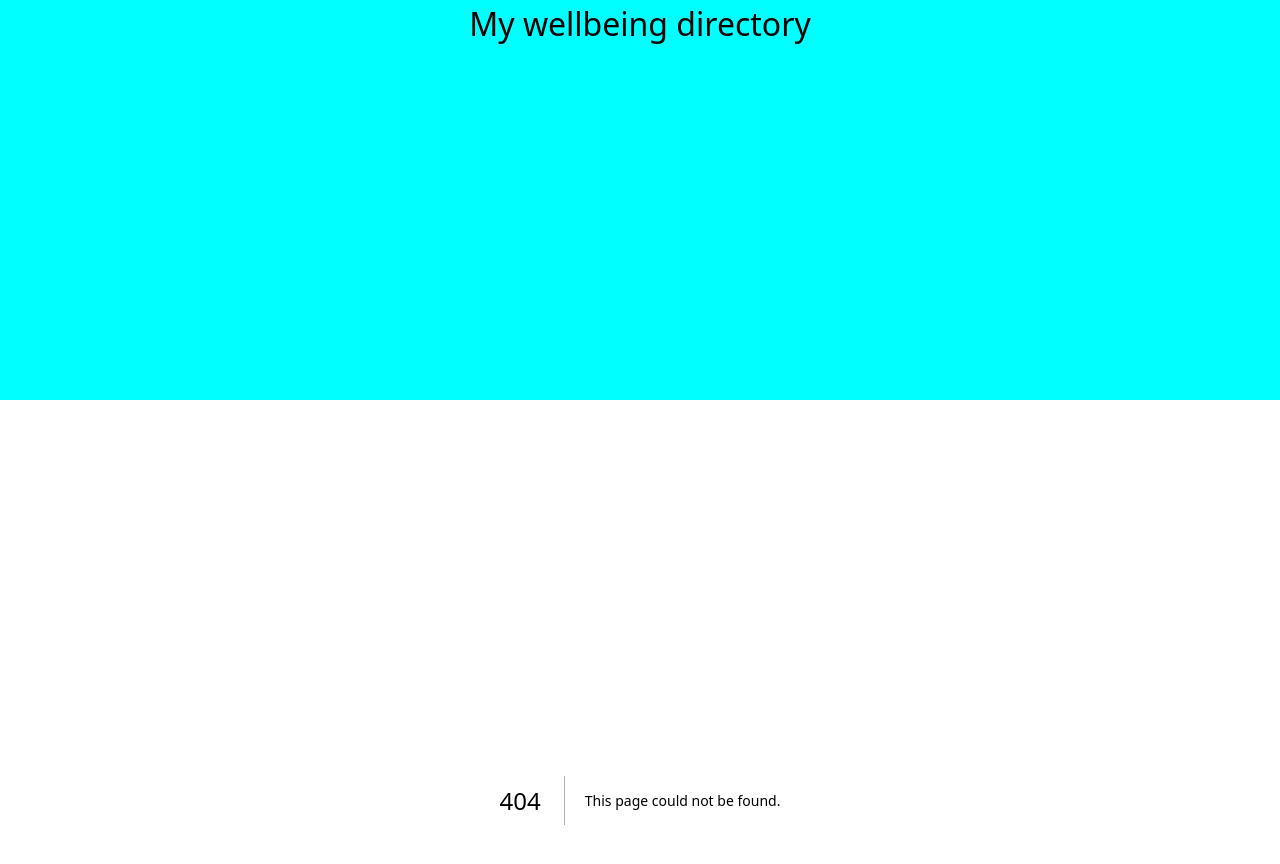
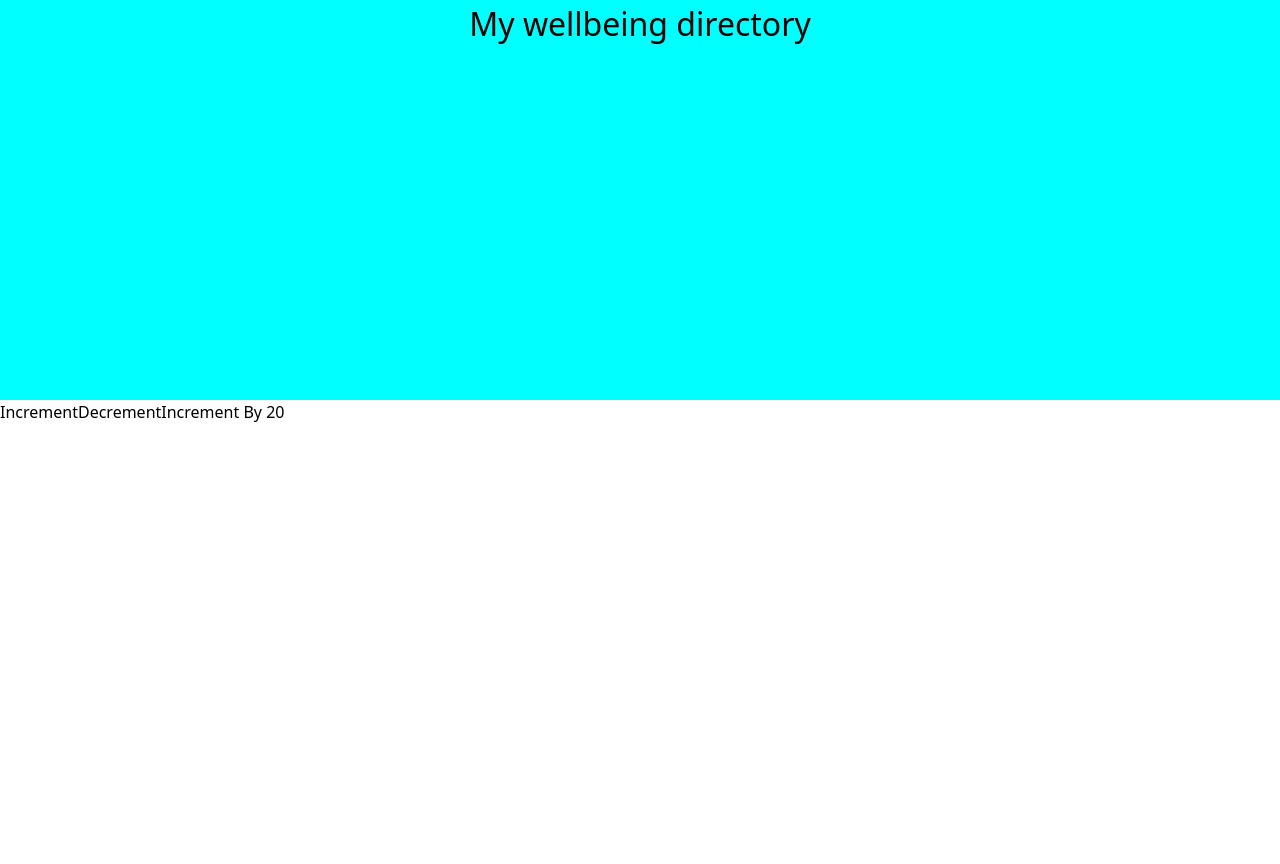
Before and after one commit to aghayev/nextjs-mydirectory, a Next.js app: page /reduxcounter in a window 1280 px wide. Before the commit this address had no page. Shown: the top 864 px of the page. After the commit the page ends 800 px from the top, so only its background shows below. Built offline with nearby package versions, Linux system fonts and the light colour scheme.

Commit message:
adding redux toolkit counter to nextjs

```diff
--- /dev/null
+++ b/app/GlobalRedux/Festures/counter/counterSlice.ts
@@ -0,0 +1,25 @@
+'use client';
+
+import { createSlice } from '@reduxjs/toolkit';
+
+export interface CounterState {
+    value: number
+}
+
+const initialState: CounterState = {
+    value: 0
+}
+
+export const counterSlice = createSlice({
+    name: 'counter',
+    initialState,
+    reducers: {
+        increment: (state) => { state.value += 1 },
+        decrement: (state) => { state.value -= 1 },
+        incrementByAmount: (state, action) => { state.value = action.payload }
+    }
+})
+
+export const { increment, decrement, incrementByAmount } = counterSlice.actions;
+
+export default counterSlice.reducer;
--- /dev/null
+++ b/app/GlobalRedux/provider.tsx
@@ -0,0 +1,12 @@
+'use client';
+
+import { Provider } from 'react-redux';
+import { store } from './store';
+
+export function Providers({ children }) {
+    return (
+        <Provider store={store}>
+            {children}
+        </Provider>
+    )
+}
--- /dev/null
+++ b/app/GlobalRedux/store.ts
@@ -0,0 +1,15 @@
+'use client';
+
+import { configureStore } from "@reduxjs/toolkit";
+
+import counterReducer from './Festures/counter/counterSlice';
+
+
+export const store = configureStore({
+    reducer: {
+        counter: counterReducer
+    }
+})
+
+export type RootState = ReturnType<typeof store.getState>;
+export type AppDispatch = typeof store.dispatch;
--- a/app/layout.tsx
+++ b/app/layout.tsx
@@ -1,6 +1,7 @@
 import type { Metadata } from 'next'
 import './globals.css'
 import styles from './layout.module.css'
+import { Providers } from './GlobalRedux/provider'
 
 export const metadata: Metadata = {
   title: 'Create Next App',
@@ -22,7 +23,9 @@
           className={styles.header}
         >My wellbeing directory</div>
         <div>
-          {children}
+          <Providers>
+            {children}
+          </Providers>
         </div>
       </body>
     </html>
--- a/app/page.tsx
+++ b/app/page.tsx
@@ -23,6 +23,9 @@
         <li>
           <Link href="/api/ping">Ping</Link>
         </li>
+        <li>
+          <Link href="/reduxcounter">Redux Counter</Link>
+        </li>
       </ul>
     </main>
   )
--- /dev/null
+++ b/app/reduxcounter/page.tsx
@@ -0,0 +1,28 @@
+'use client';
+
+import React from 'react';
+import type { RootState } from '../GlobalRedux/store';
+import { useSelector, useDispatch } from 'react-redux';
+import {increment, decrement, incrementByAmount } from '../GlobalRedux/Festures/counter/counterSlice';
+
+const ReduxcounterPage = () => {
+    const count = useSelector((state: RootState) => state.counter.value);
+    const dispatch = useDispatch();
+
+  return (
+    <div>
+        <button onClick={() => dispatch(increment())}>
+            Increment
+        </button>
+        <button onClick={() => dispatch(decrement())}>
+            Decrement
+        </button>
+        <button onClick={() => dispatch(incrementByAmount(2))}>
+            Increment By 2
+        </button>
+        <span>{count}</span>
+    </div>
+  )
+}
+
+export default ReduxcounterPage
```
Also changed, not shown: package.json (+6 -4 lines), 1 other file (tests, documents, lock files or other folders).
